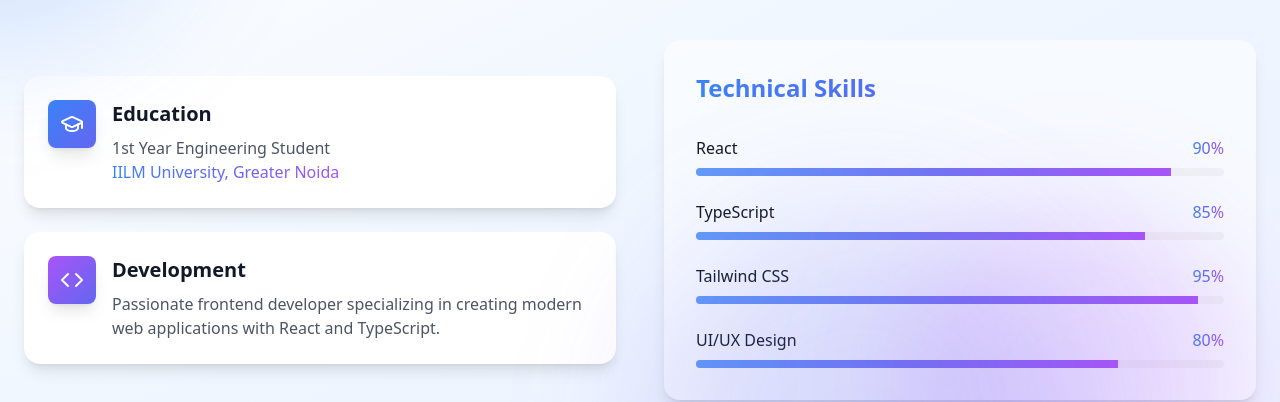
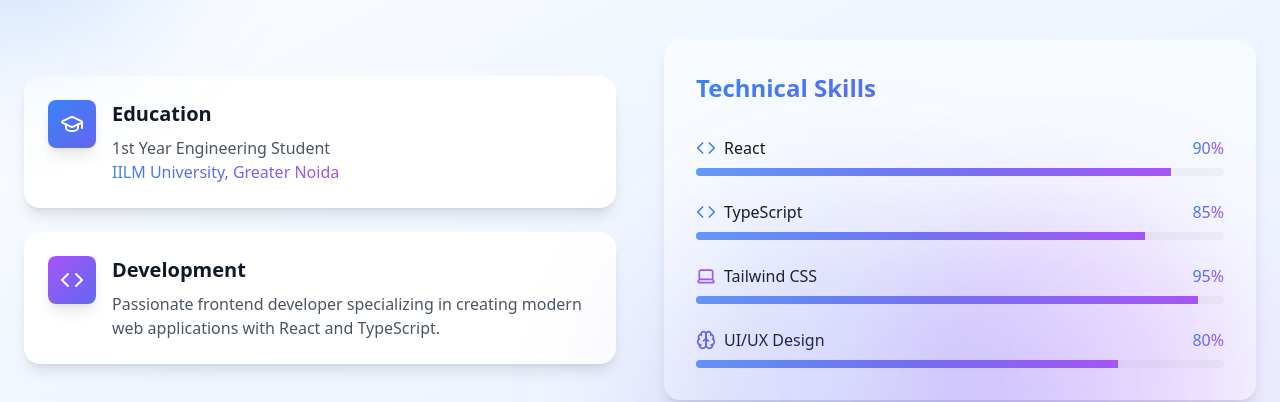
Before and after one commit to UnrealAnkit/portfolio, a React (Vite) app: page / in a window 1280 px wide. Shown: the part 940-1342 px from the top of the page. Built offline with nearby package versions, Linux system fonts and the light colour scheme; a web font is replaced by a local one.

Commit message:
Enhance About section with skill icons and animations

```diff
--- a/src/components/About.tsx
+++ b/src/components/About.tsx
@@ -3,10 +3,26 @@ import { GraduationCap, Code, Laptop, Brain } from 'lucide-react';
 
 export default function About() {
   const skills = [
-    { name: 'React', level: 90 },
-    { name: 'TypeScript', level: 85 },
-    { name: 'Tailwind CSS', level: 95 },
-    { name: 'UI/UX Design', level: 80 },
+    {
+      name: 'React',
+      level: 90,
+      icon: <Code className="w-5 h-5 text-blue-500" />
+    },
+    {
+      name: 'TypeScript',
+      level: 85,
+      icon: <Code className="w-5 h-5 text-blue-500" />
+    },
+    {
+      name: 'Tailwind CSS',
+      level: 95,
+      icon: <Laptop className="w-5 h-5 text-purple-500" />
+    },
+    {
+      name: 'UI/UX Design',
+      level: 80,
+      icon: <Brain className="w-5 h-5 text-indigo-500" />
+    },
   ];
 
   return (
@@ -79,9 +95,19 @@ export default function About() {
             </h3>
             <div className="space-y-6">
               {skills.map((skill, index) => (
-                <div key={skill.name} className="space-y-2">
+                <motion.div
+                  key={skill.name}
+                  className="space-y-2"
+                  initial={{ opacity: 0, x: -20 }}
+                  whileInView={{ opacity: 1, x: 0 }}
+                  transition={{ delay: index * 0.1 }}
+                  whileHover={{ scale: 1.02 }}
+                >
                   <div className="flex justify-between items-center">
-                    <span className="font-medium">{skill.name}</span>
+                    <div className="flex items-center gap-2">
+                      {skill.icon}
+                      <span className="font-medium">{skill.name}</span>
+                    </div>
                     <span className="text-transparent bg-clip-text bg-gradient-to-r from-blue-500 via-indigo-500 to-purple-500">
                       {skill.level}%
                     </span>
@@ -97,12 +123,16 @@ export default function About() {
                       initial={{ width: 0 }}
                       whileInView={{ width: `${skill.level}%` }}
                       viewport={{ once: true }}
-                      transition={{ delay: index * 0.1 }}
+                      transition={{
+                        delay: index * 0.1,
+                        duration: 0.8,
+                        ease: "easeOut"
+                      }}
                     >
                       <div className="absolute inset-0 bg-gradient-to-r from-white/20 to-transparent"></div>
                     </motion.div>
                   </motion.div>
-                </div>
+                </motion.div>
               ))}
             </div>
           </motion.div>
```
